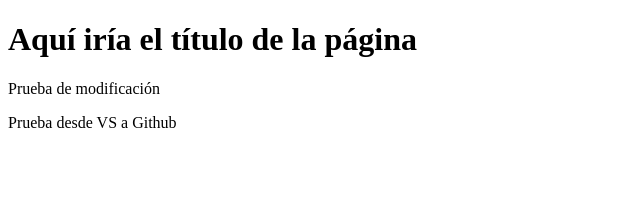
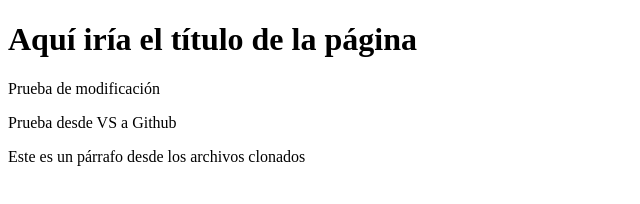
Before and after one commit to Crepuscular1968/Proyecto-Web-Empresa-C, a plain HTML site: page index.html in a window 1280 px wide. Shown: the whole page, without its empty margins (0-640 px from the left). Drawn offline with Linux system fonts and the light colour scheme.

Commit message:
Cambios desde el proyecto clonado

```diff
--- a/index.html
+++ b/index.html
@@ -12,6 +12,8 @@
     <p>Prueba de modificación</p>
     <p>Prueba desde VS a Github</p>
 
+    <p>Este es un párrafo desde los archivos clonados</p>
+
 
 </body>
 </html>
```
